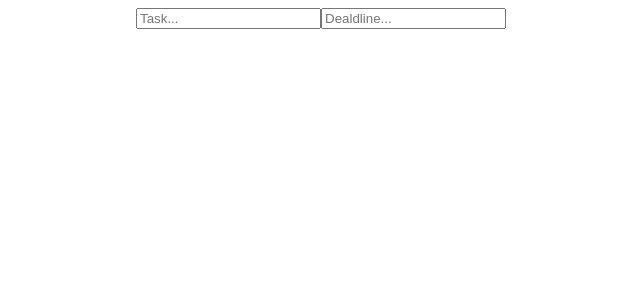
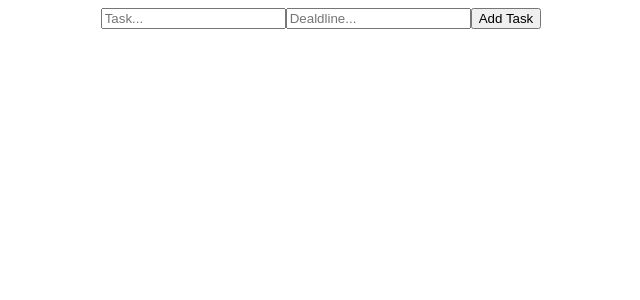
Before and after one commit to Al3xand3r11/tstodo-app, a React (Create React App) app: page / in a window 1280 px wide. Shown: the top 300 px of the page, without its empty margins (319-959 px from the left). Built offline with nearby package versions, Linux system fonts and the light colour scheme.

Commit message:
Test on work

```diff
--- a/src/App.tsx
+++ b/src/App.tsx
@@ -8,6 +8,7 @@ const App: FC = () => {
      <div className="Header">
       <input type = "text" placeholder = "Task..." />
       <input type= "number" placeholder= "Dealdline... "/>
+      <button>Add Task</button>
     </div>
     </div>
   );
```
